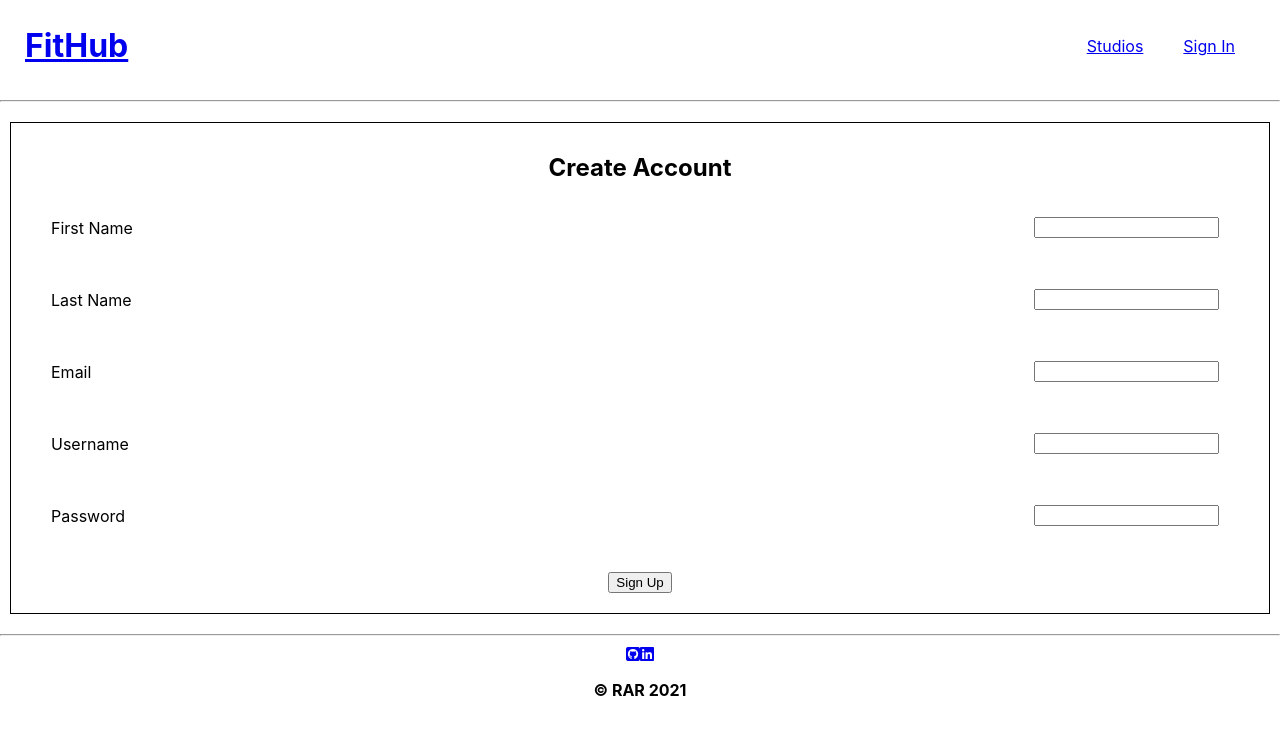
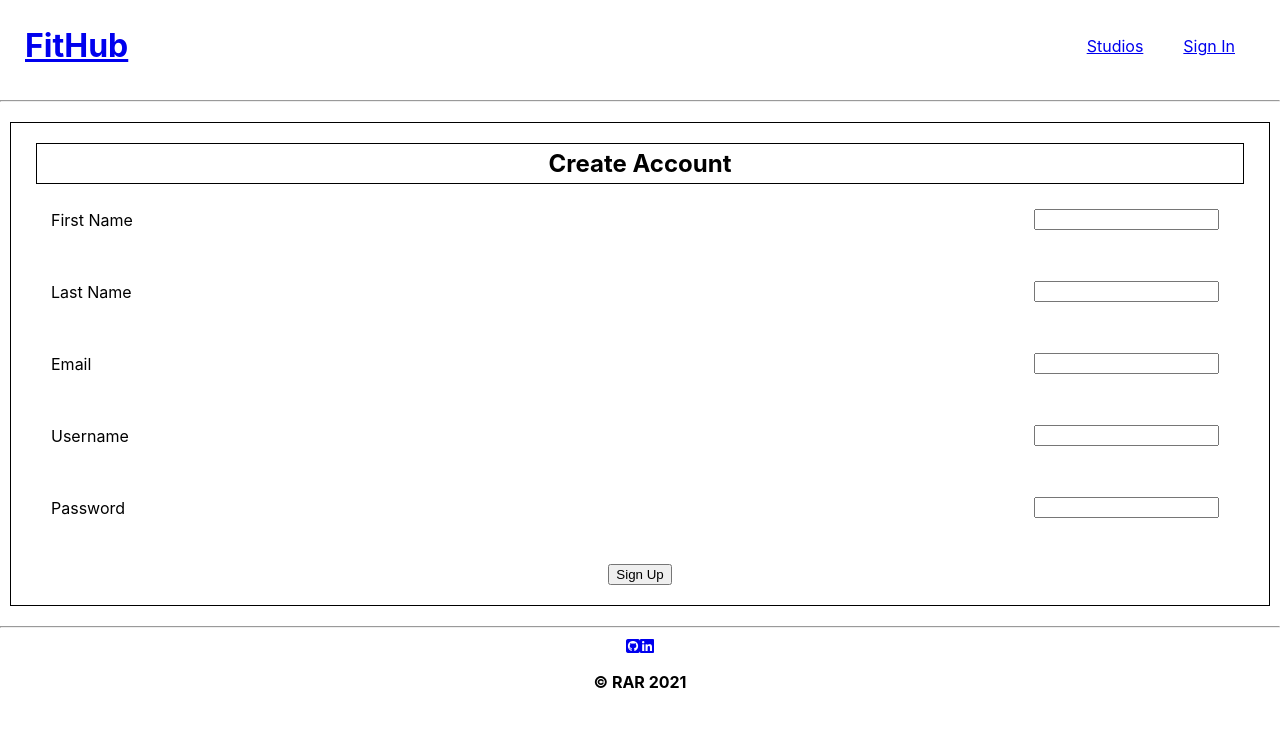
Before and after one commit to rararamberg/fithub, a React (Create React App) app in the folder client/: page /register in a window 1280 px wide. Shown: the top 734 px of the page. Built offline with nearby package versions, Linux system fonts and the light colour scheme; no server answers; sample sign-in values are in the browser's storage.

Commit message:
h2 border for register

```diff
--- a/client/src/screens/Register/Register.css
+++ b/client/src/screens/Register/Register.css
@@ -1,6 +1,12 @@
 .register-div {
   margin: 20px 10px;
   padding: 10px 0;
+  border: 1px solid black;
+}
+
+.register-div h2 {
+  padding: 5px 20px;
+  margin: 10px 25px;
   border: 1px solid black;
 }
 
```
